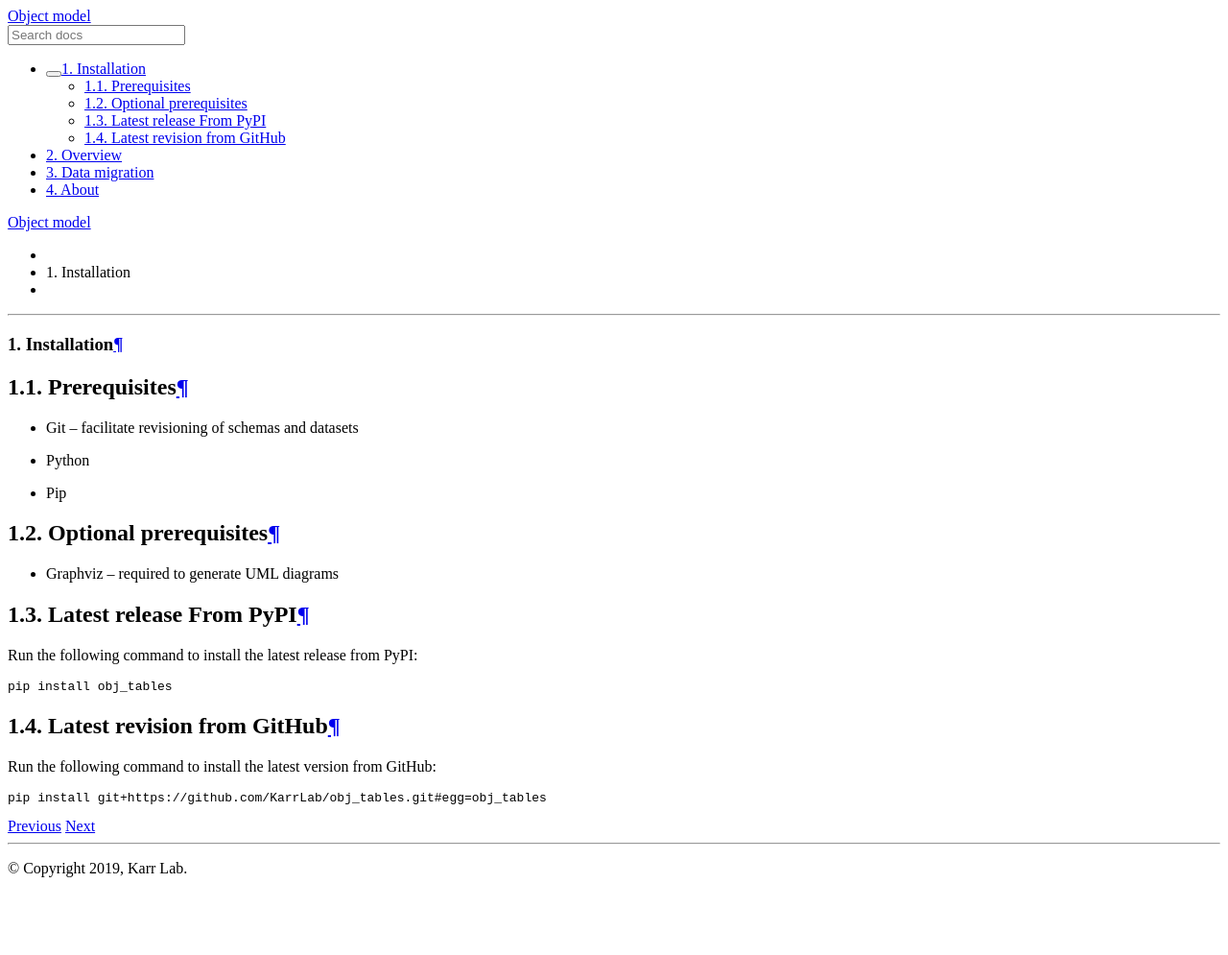
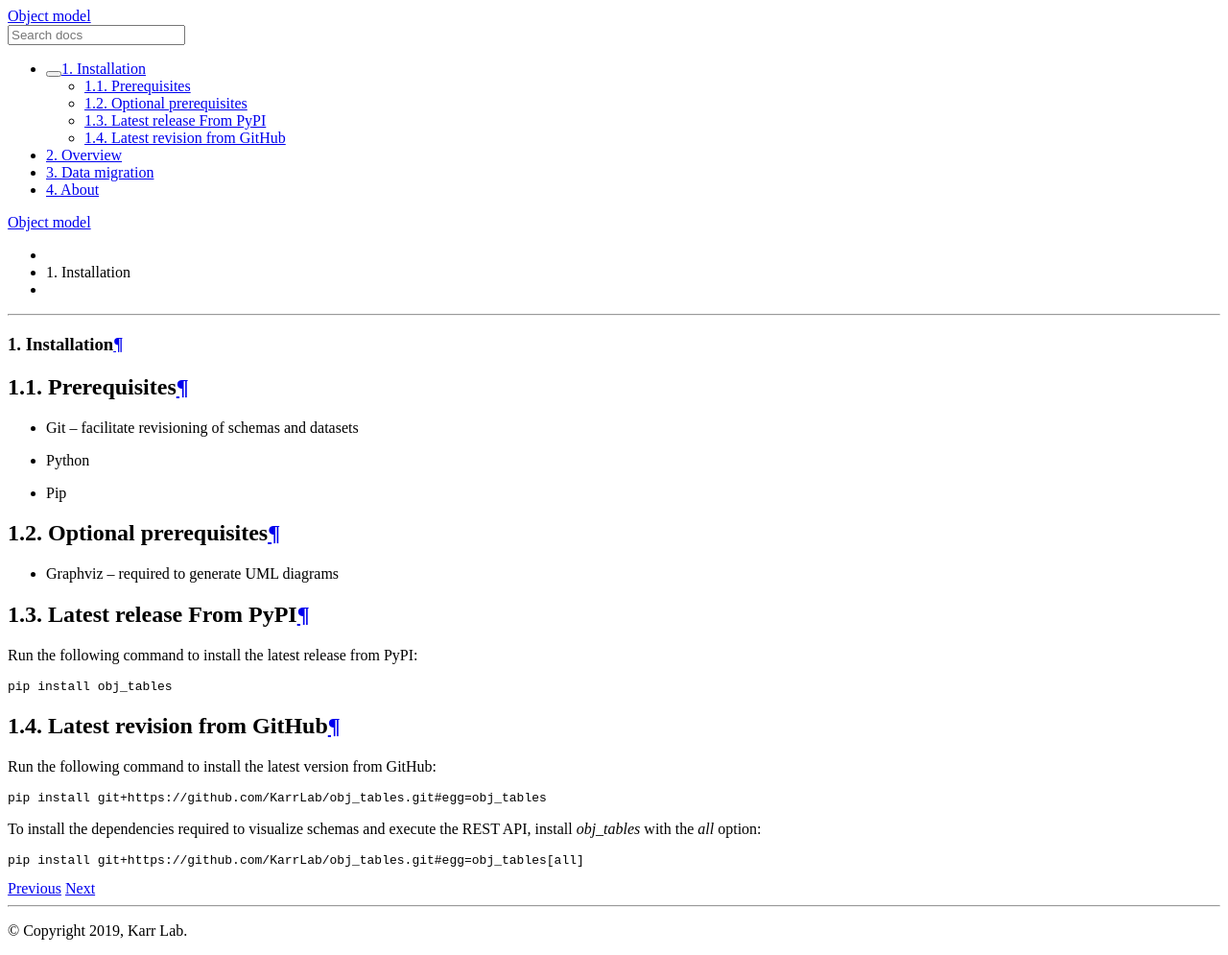
Before and after one commit to KarrLab/obj_tables, a Sphinx documentation site: the page built from docs/installation.rst, in a window 1280 px wide. Shown: the whole page at 96% size. Built offline with Sphinx 7.4.7 and the Read the Docs theme 2.0.0, drawn with Linux system fonts in a browser that asks for light colours; pages that are not in the unit, such as notebooks, are missing from menus; before the commit the page ends 930 px from its top, so only the background shows below that.

Commit message:
adding installation instructions for viz and REST dependencies

```diff
--- a/docs/installation.rst
+++ b/docs/installation.rst
@@ -24,3 +24,7 @@ Latest revision from GitHub
 Run the following command to install the latest version from GitHub::
 
     pip install git+https://github.com/KarrLab/obj_tables.git#egg=obj_tables
+
+To install the dependencies required to visualize schemas and execute the REST API, install `obj_tables` with the `all` option::
+
+    pip install git+https://github.com/KarrLab/obj_tables.git#egg=obj_tables[all]
```
Also changed, not shown: README.md (+6 -18 lines).
